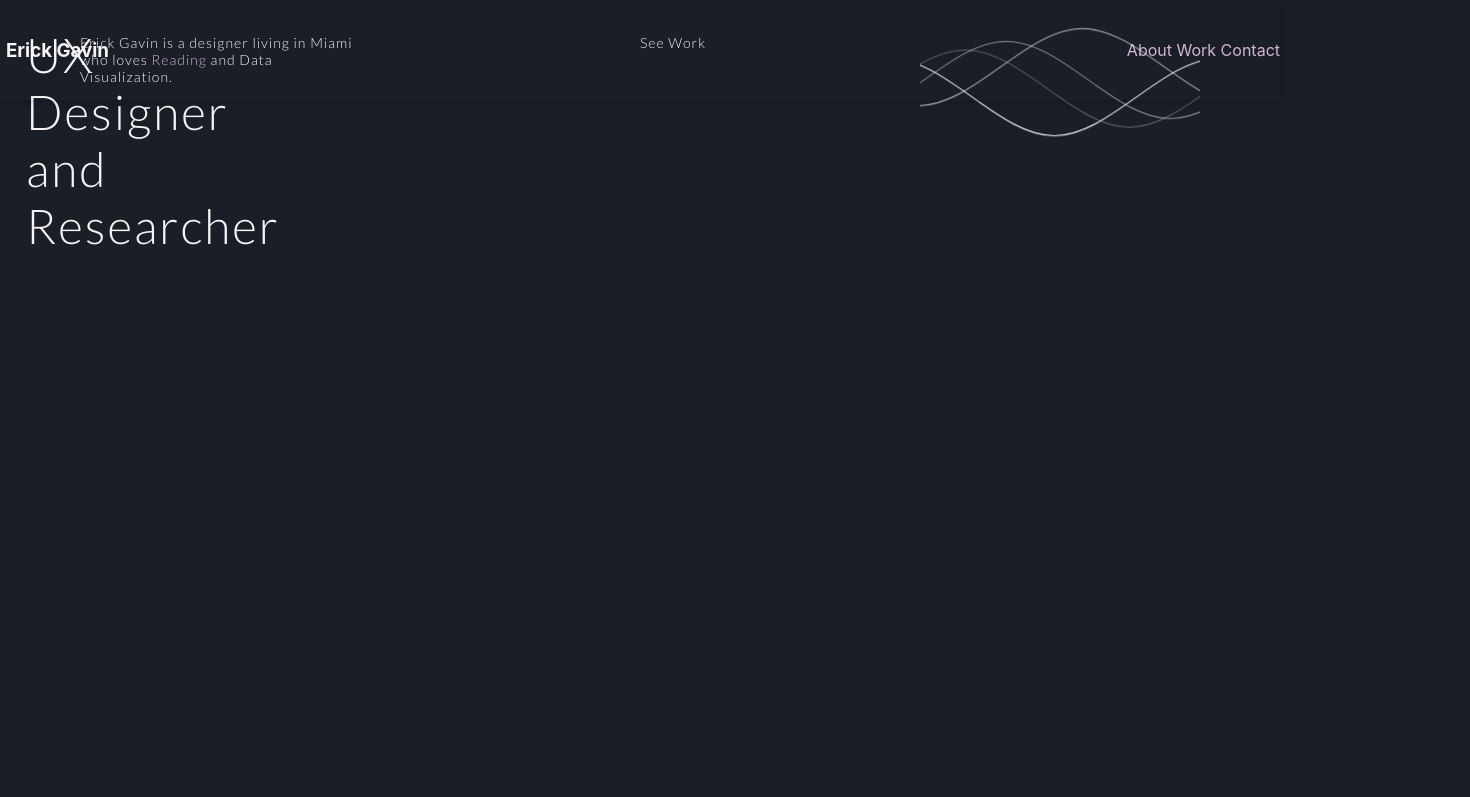
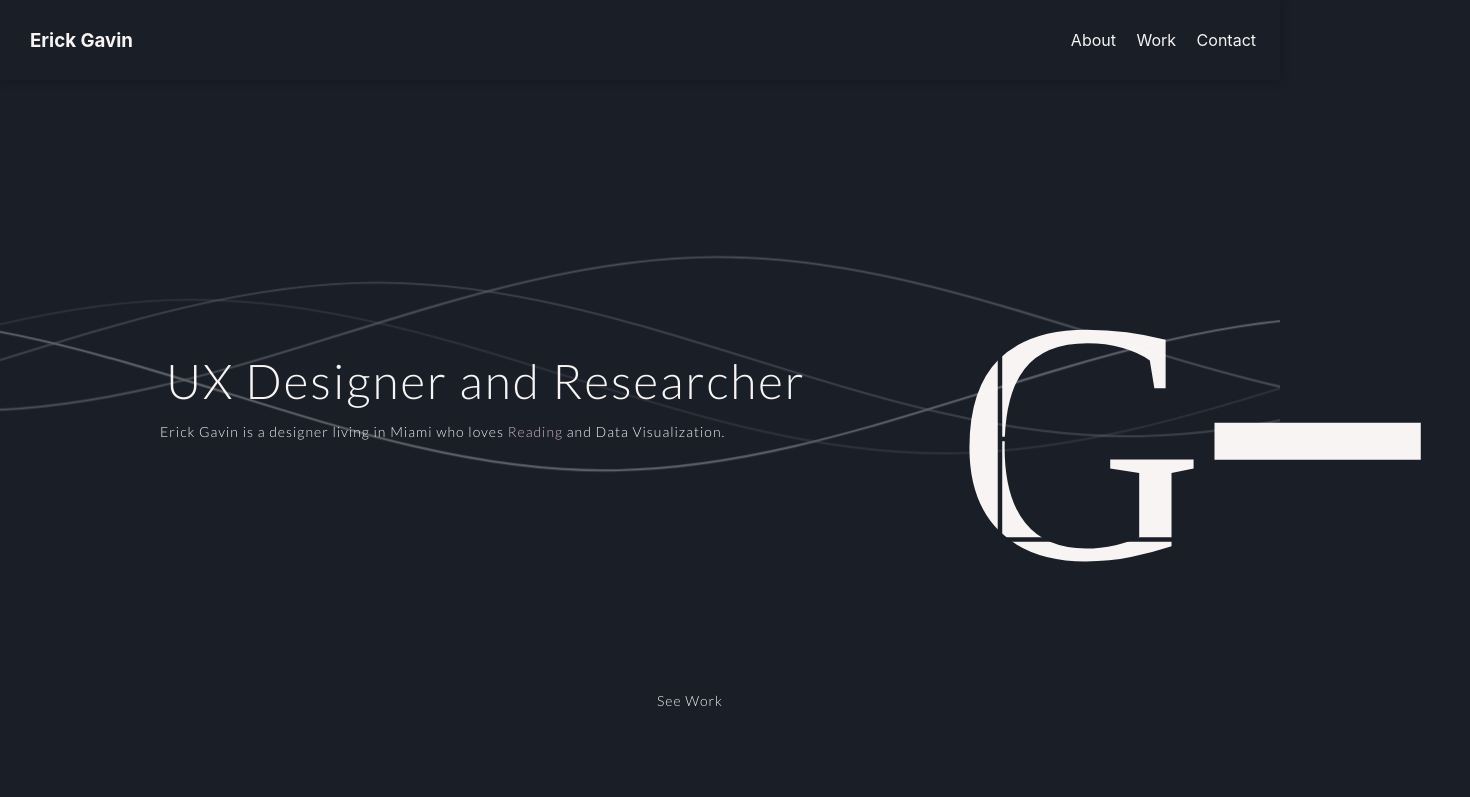
Before and after one commit to GAV07/erick_portfolio, a website built with webpack: page public/index.html in a window 1280 px wide. Shown: the top 797 px of the page, 1470 px wide, since content can reach past the window. Built offline with nearby package versions, Linux system fonts and the light colour scheme.

Commit message:
rough hero page layout

```diff
--- a/public/index.html
+++ b/public/index.html
@@ -20,13 +20,35 @@
     </header>
 
     <section id="hero">
-        <h1>UX Designer and Researcher</h1>
-        <p>Erick Gavin is a designer living in Miami who loves <a href="https://www.instagram.com/regalgavin/">Reading</a> and <span>Data Visualization</span>.</p>
-        <svg></svg>
+        <div id="description">
+          <h1>UX Designer and Researcher</h1>
+          <p>Erick Gavin is a designer living in Miami who loves <a href="https://www.instagram.com/regalgavin/">Reading</a> and <span>Data Visualization</span>.</p>
+        </div>
+        <div id="logo">
+          <svg width="515px" height="458px" viewBox="0 0 1030 917" version="1.1" xmlns="http://www.w3.org/2000/svg" xmlns:xlink="http://www.w3.org/1999/xlink">
+              <g id="V1-Fall-2020" stroke="none" stroke-width="1" fill="none" fill-rule="evenodd">
+                  <g id="Home/Work" transform="translate(-1628.000000, -324.000000)">
+                      <g id="The-G" transform="translate(1628.000000, 324.000000)">
+                          <text id="G" font-family="Futura-Medium, Futura" font-size="690.5783" font-weight="400" fill="#F7F4F3">
+                              <tspan x="0" y="717">G</tspan>
+                          </text>
+                          <polygon id="Fill-2" fill="#F7F4F3" points="519 520 1030 520 1030 446 519 446"></polygon>
+                          <polygon id="Fill-3" fill="#191E27" points="85 679 94 679 94 218 85 218"></polygon>
+                          <polygon id="Fill-4" fill="#191E27" points="87 483 497 483 497 474 87 474"></polygon>
+                          <polygon id="Fill-5" fill="#191E27" points="86 222 496 222 496 213 86 213"></polygon>
+                          <polygon id="Fill-6" fill="#191E27" points="86 684 496 684 496 675 86 675"></polygon>
+                      </g>
+                  </g>
+                  <g id="About/Contact" transform="translate(932.000000, -324.000000)" fill="#191E27">
+                      <rect id="About-Background" x="0" y="0" width="2560" height="1600"></rect>
+                  </g>
+              </g>
+          </svg>
+        </div>
         <!-- Add after and before hover on "See Work" element -->
-        <p>See Work</p>
-        <div>
-          <svg class="waves" xmlns="http://www.w3.org/2000/svg" xmlns:xlink="http://www.w3.org/1999/xlink"
+        <div id="more"><p>See Work</p></div>
+        <div class="waves">
+          <svg xmlns="http://www.w3.org/2000/svg" xmlns:xlink="http://www.w3.org/1999/xlink"
           viewBox="0 24 150 28" preserveAspectRatio="none" shape-rendering="auto">
             <defs>
               <path id="gentle-wave" d="M-160 44c30 0 58-18 88-18s 58 18 88 18 58-18 88-18 58 18 88 18 v44h-352z" />
@@ -41,7 +63,7 @@
         </div>
     </section>
     <section id="work">
-        <h1 id="project-name"</h1>
+        <h1 id="project-name"></h1>
         <p id="project-description"></p>
         <svg></svg>
     </section>
--- a/src/styles/main.scss
+++ b/src/styles/main.scss
@@ -14,42 +14,89 @@ body {
   min-height: 100vh;
   display: grid;
   color: $offwhite;
-  padding: 20px;
+
 
   header {
     position: fixed;
     top: 0;
     left: 0;
     width: 100vw;
-    height: 100px;
+    height: 80px;
     margin-bottom: 20px;
     display: flex;
     justify-content: space-between;
     align-items: center;
     text-align: center;
-  h1 {
-      font-size: 3.5em;
+    padding: 24px;
+    z-index: 1;
+    transition:  background-color .25s, box-shadow .5s;
+
+    h1 {
+        font-size: 3.5em;
+      }
+    a {
+      color: $offwhite;
+      margin-left: 16px;
     }
+    a:hover {
+      color: $offpink;
+    }
+
+
+  }
+  header.scrolled { background-color: $background;}
+
+
+  section {
+    max-height: 100vh;
+    display: grid;
+    grid-template-columns: 160px 1fr 1fr 1fr 1fr 60px;
+    grid-template-rows: 1fr 1fr 1fr 1fr;
+
+  }
+
+  a {
+    text-decoration: none;
+    color: $offpink;
+  }
+
+  p {
+    color: $offwhite;
   }
 
 
-  section {
-    min-height: 100vh;
-    display: grid;
-    grid-template-columns: 60px 1fr 1fr 1fr 1fr 60px;
-    grid-template-rows: 1fr 1fr 1fr;
 
+
+  footer {
+    height: 50px;
+    display: flex;
+    justify-content: flex-end;
   }
 
   #hero {
     grid-template-areas:
       ". . . . . ."
-      ". . . . . ."
-      ". . . . . .";
+      ". desc desc desc logo logo"
+      ". desc desc desc logo logo"
+      ". . more more . .";
 
     .waves {
-      grid-area: waves;
+      position: absolute;
+      top: 30%;
+      opacity: 30%;
     }
+    #description {
+      grid-area: desc;
+      align-self: center;
+      justify-self: left;
+    }
+    #gentle-wave { stroke-width: .25px;}
+    #more {
+      grid-area: more;
+      align-self: center;
+      justify-self: center;
+    }
+    #logo {grid-area: logo;}
 
   }
   #work {
@@ -62,23 +109,5 @@ body {
 
   }
 
-  a {
-    text-decoration: none;
-    color: $offpink;
-  }
 
-  p {
-    color: $offwhite;
-  }
-
-  #gentle-wave {
-    stroke-width: .25px;
-  }
-
-
-  footer {
-    height: 50px;
-    display: flex;
-    justify-content: flex-end;
-  }
 }
```
Also changed, not shown: public/assets/styles/main.css.
